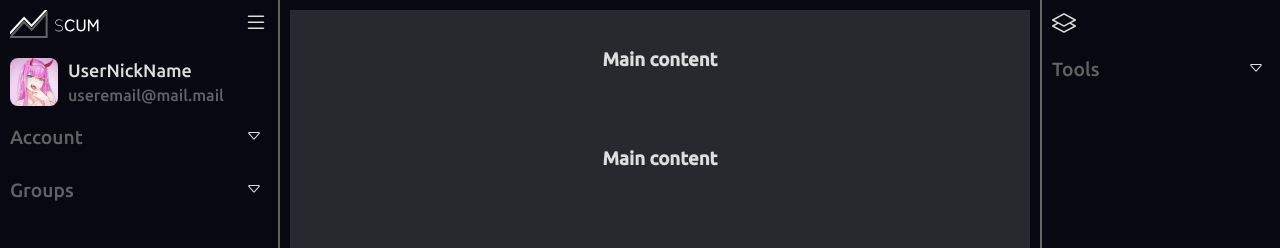
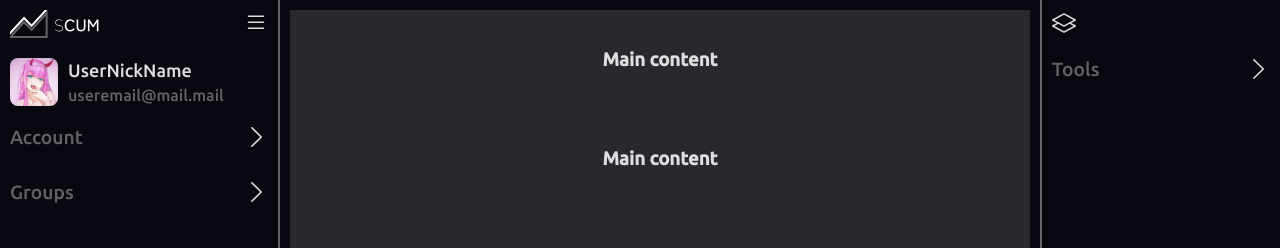
Before and after one commit to Danzo0l/dashboard, a React (Create React App) app: page / in a window 1280 px wide. Shown: the top 248 px of the page. Built offline with nearby package versions, Linux system fonts and the light colour scheme.

Commit message:
add redux logic

```diff
--- a/package.json
+++ b/package.json
@@ -15,6 +15,7 @@
     "react": "^18.2.0",
     "react-dom": "^18.2.0",
     "react-redux": "^8.0.5",
+    "react-router-dom": "^6.9.0",
     "react-scripts": "5.0.1",
     "sass": "^1.58.0",
     "scss": "^0.2.4",
--- a/src/Dashboard/components/Account/index.tsx
+++ b/src/Dashboard/components/Account/index.tsx
@@ -1,11 +1,12 @@
 // import styles and img
-import avatar from '../../assets/img/avatar.png';
+import avatar from "../../assets/img/avatar.png";
 import styles from "./Account.module.scss";
 
 const Account = () => {
+  // console.log("Account --> rendered");
   return (
     <div className={styles.account}>
-      <img src={avatar} height="48px" width="48px" alt="avatar"/>
+      <img src={avatar} height="48px" width="48px" alt="avatar" />
       <section>
         <span className={styles.username}>UserNickName</span>
         <span className={styles.mail}>useremail@mail.mail</span>
--- a/src/Dashboard/components/GroupList/GroupList.module.scss
+++ b/src/Dashboard/components/GroupList/GroupList.module.scss
@@ -12,7 +12,10 @@ section {
         border: none;
         background: none;
         &.toggled {
-            transform: rotate(180deg);
+            transform: rotate(90deg);
+        }
+        svg {
+            fill: var(--main-text-color);
         }
     }
 }
--- a/src/Dashboard/components/GroupList/idnex.tsx
+++ b/src/Dashboard/components/GroupList/idnex.tsx
@@ -1,7 +1,6 @@
 // import npm libs
 import { useState } from "react";
 // import styles
-import btnExtraxt from "../../assets/img/btnExtract.svg";
 import styles from "./GroupList.module.scss";
 
 interface Props {
@@ -18,6 +17,8 @@ const GroupList = (props: Props) => {
     lis.push(<li>Component {i + 1}</li>);
   }
 
+  // console.log("GroupList --> rendered");
+
   return (
     <>
       <section>
@@ -26,7 +27,19 @@ const GroupList = (props: Props) => {
           onClick={() => setListVisible(!listVisible)}
           className={listVisible ? styles.toggled : ""}
         >
-          <img src={btnExtraxt} alt="extract" />
+          <svg
+            width="11"
+            height="20"
+            viewBox="0 0 11 20"
+            fill="none"
+            xmlns="http://www.w3.org/2000/svg"
+          >
+            <path
+              fillRule="evenodd"
+              clipRule="evenodd"
+              d="M0.23013 0.225302C0.536971 -0.0751008 1.03446 -0.0751008 1.3413 0.225302L10.7699 9.45607C11.0767 9.75648 11.0767 10.2435 10.7699 10.5439L1.3413 19.7747C1.03446 20.0751 0.536971 20.0751 0.23013 19.7747C-0.0767101 19.4743 -0.0767101 18.9872 0.23013 18.6868L9.10312 10L0.23013 1.31316C-0.0767101 1.01276 -0.0767101 0.525706 0.23013 0.225302Z"
+            />
+          </svg>
         </button>
       </section>
       <ul className={styles.list}>{listVisible ? lis : null}</ul>
--- a/src/Dashboard/components/Head/index.tsx
+++ b/src/Dashboard/components/Head/index.tsx
@@ -15,6 +15,8 @@ interface Props {
 }
 
 const Head = (props: Props) => {
+  // console.log("Head --> rendered");
+
   return (
     <div className={styles.head}>
       {props.logo ? <img src={logo} alt="btn-icon" /> : <></>}
--- a/src/Dashboard/components/Sidebar/index.tsx
+++ b/src/Dashboard/components/Sidebar/index.tsx
@@ -1,14 +1,22 @@
 // import npm libs
 import { useState } from "react";
+import { useSelector, useDispatch } from "react-redux";
 // import local libs
 import Account from "../Account";
 import Head from "../Head";
 import GroupList from "../GroupList/idnex";
 // import styles and img
 import styles from "./Sidebar.module.scss";
+import { setSidebarIsVisible } from "../../../redux/slices/dashboardSlice";
 
 const Sidebar = () => {
-  const [sidebarActive, setSidebarActive] = useState<boolean>(true);
+  const sidebarActive = useSelector(
+    (state: any) => state.filterSlice.sidebarIsVisible
+  );
+  const dispatch = useDispatch();
+
+  console.log("Sidebar --> rendered");
+  // useMedia
   return (
     <aside
       className={
@@ -21,7 +29,7 @@ const Sidebar = () => {
         logo={true}
         icon={true}
         currentState={sidebarActive}
-        setCurrentState={setSidebarActive}
+        setCurrentState={(a) => dispatch(setSidebarIsVisible(a))}
       />
       <Account />
       <GroupList count={5} title="Account" />
--- a/src/Dashboard/components/Toolbar/index.tsx
+++ b/src/Dashboard/components/Toolbar/index.tsx
@@ -8,6 +8,7 @@ import GroupList from "../GroupList/idnex";
 
 const Toolbar = () => {
   const [toolbarActive, setToolbarActive] = useState<boolean>(true);
+  console.log("Toolbar --> rendered");
 
   return (
     <aside
--- a/src/Dashboard/index.tsx
+++ b/src/Dashboard/index.tsx
@@ -1,6 +1,12 @@
+// import npm libs
+import { Provider } from "react-redux";
+import { Route, Routes } from "react-router";
+import { BrowserRouter } from "react-router-dom";
+import { store } from "../redux/store";
 // import local libs
 import Sidebar from "./components/Sidebar";
 import Toolbar from "./components/Toolbar";
+
 // import styles
 import "./Dashboard.scss";
 
@@ -11,9 +17,15 @@ interface Props {
 const Dashboard = (props: Props) => {
   return (
     <div className="root">
-      <Sidebar />
-      <main>{props.children}</main>
-      <Toolbar />
+      <BrowserRouter>
+        <Provider store={store}>
+          <Sidebar />
+          <Routes>
+            <Route path="" element={<main>{props.children}</main>}></Route>
+          </Routes>
+          <Toolbar />
+        </Provider>
+      </BrowserRouter>
     </div>
   );
 };
--- a/src/index.tsx
+++ b/src/index.tsx
@@ -11,6 +11,7 @@ import "./index.scss";
 const root = ReactDOM.createRoot(
   document.getElementById("root") as HTMLElement
 );
+console.log("Index");
 root.render(
   <React.StrictMode>
     <Dashboard>
--- /dev/null
+++ b/src/redux/slices/dashboardSlice.ts
@@ -0,0 +1,22 @@
+import { createSlice } from "@reduxjs/toolkit";
+
+export interface InitialState {
+  sidebarIsVisible: boolean;
+}
+
+const initialState: InitialState = {
+  sidebarIsVisible: true,
+};
+
+const filterSlice = createSlice({
+  name: "filters",
+  initialState: initialState,
+  reducers: {
+    setSidebarIsVisible(state, action) {
+      state.sidebarIsVisible = action.payload;
+    },
+  },
+});
+
+export const { setSidebarIsVisible } = filterSlice.actions;
+export default filterSlice.reducer;
--- a/src/redux/store.ts
+++ b/src/redux/store.ts
@@ -1,3 +1,13 @@
-import { combineReducers } from "@reduxjs/toolkit";
-const rootReducer = combineReducers({});
-export type RootState = ReturnType<typeof rootReducer>;
+import { configureStore } from "@reduxjs/toolkit";
+import filterSlice from "./slices/dashboardSlice";
+
+export const store = configureStore({
+  reducer: {
+    filterSlice,
+  },
+});
+
+// Infer the `RootState` and `AppDispatch` types from the store itself
+export type RootState = ReturnType<typeof store.getState>;
+// Inferred type: {posts: PostsState, comments: CommentsState, users: UsersState}
+export type AppDispatch = typeof store.dispatch;
```
Also changed, not shown: src/Dashboard/assets/img/btnExtract.svg (deleted), 1 other file (tests, documents, lock files or other folders).
